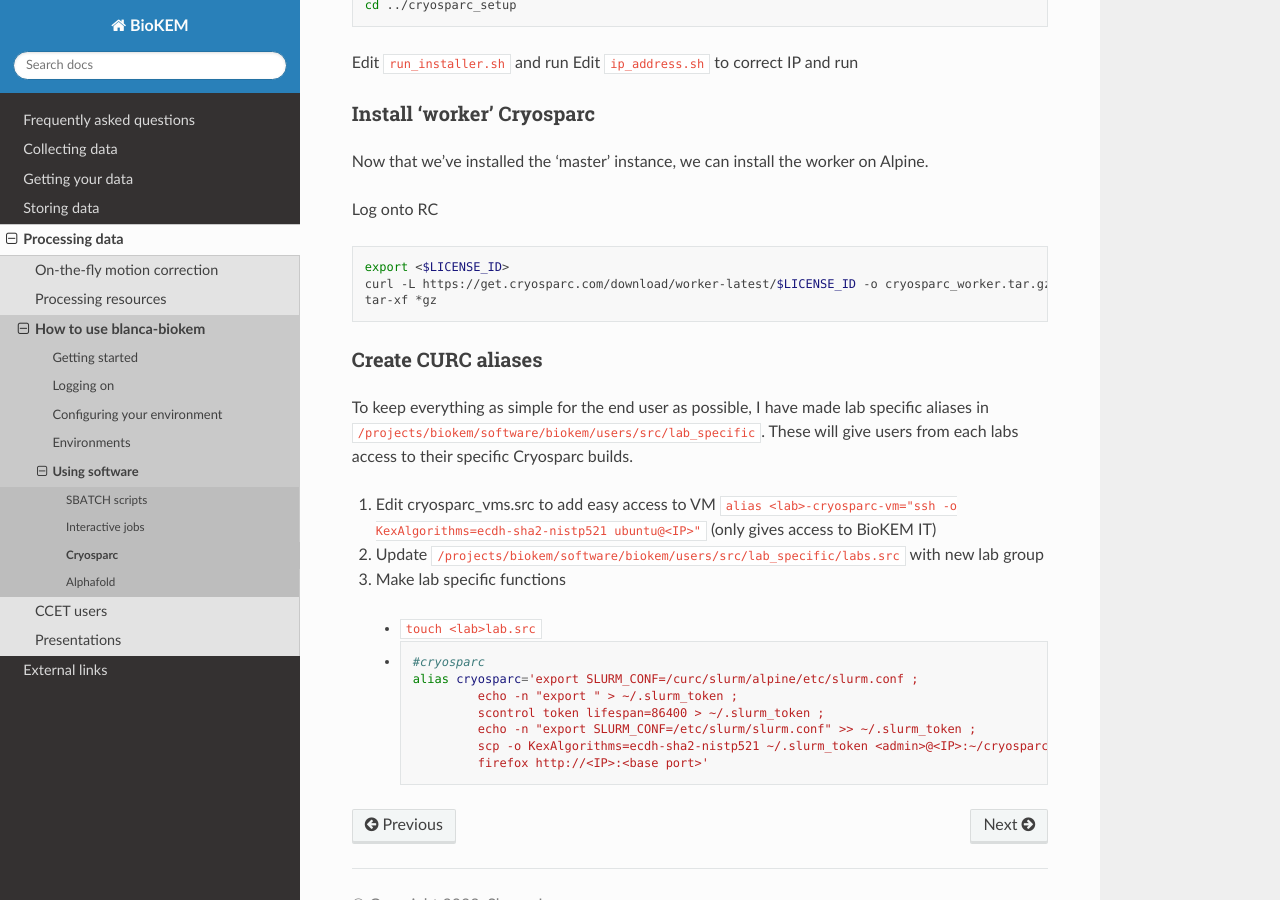
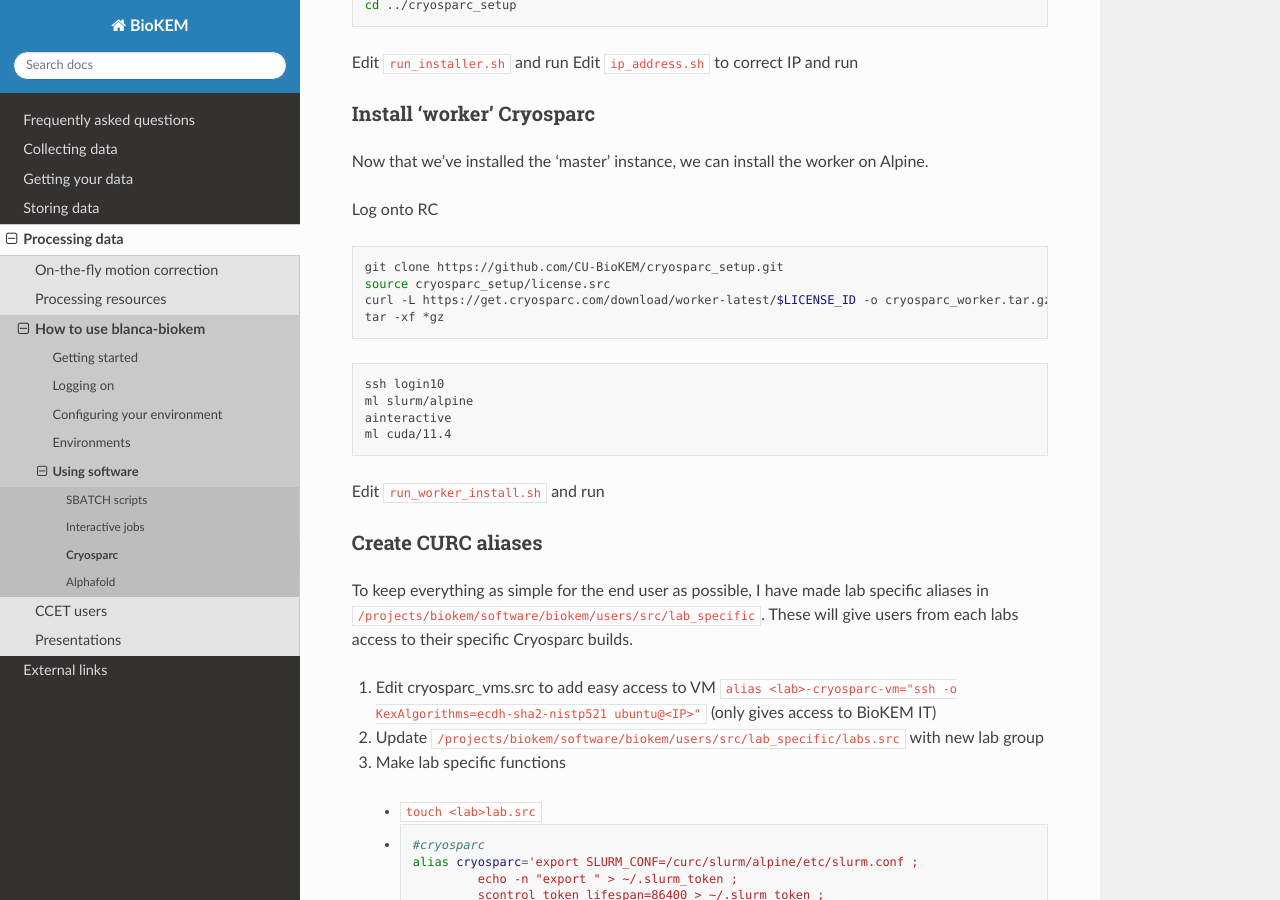
Before and after one commit to CU-BioKEM/user-guide, a Sphinx documentation site: the page built from docs/source/processing/using_software/cryosparc.rst, in a window 1280 px wide and 900 px high, scrolled down 4123 px. Built offline with Sphinx 7.4.7 and the Read the Docs theme 2.0.0, drawn with Linux system fonts in a browser that asks for light colours.

Commit message:
more cryosparc

```diff
--- a/docs/source/processing/using_software/cryosparc.rst
+++ b/docs/source/processing/using_software/cryosparc.rst
@@ -236,10 +236,19 @@ Log onto RC
 
 .. code-block:: bash
 
-  export <$LICENSE_ID>
+  git clone https://github.com/CU-BioKEM/cryosparc_setup.git
+  source cryosparc_setup/license.src
   curl -L https://get.cryosparc.com/download/worker-latest/$LICENSE_ID -o cryosparc_worker.tar.gz
-  tar-xf *gz
+  tar -xf *gz
 
+.. code-block:: bash
+
+  ssh login10
+  ml slurm/alpine
+  ainteractive
+  ml cuda/11.4
+
+Edit ``run_worker_install.sh`` and run
 
 .. _Cryo aliases:
 
```
